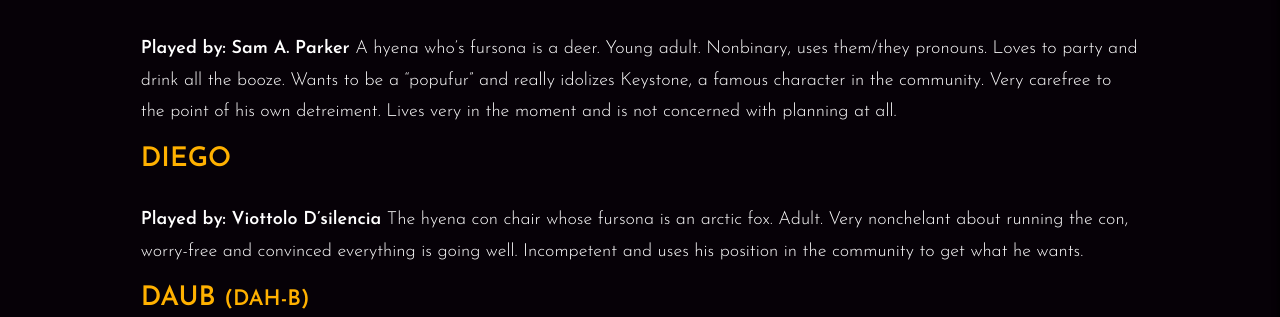
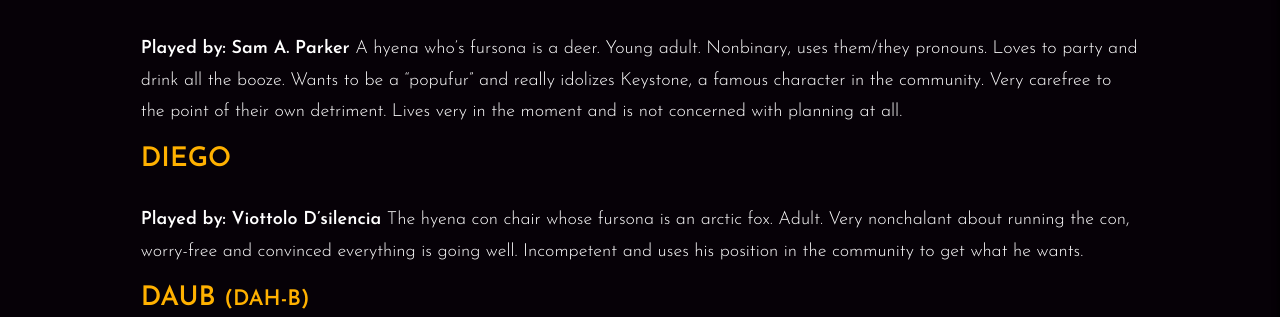
Before and after one commit to blfcweb/biggestlittlefc.github.io, a Jekyll site: the page built from music/style-guide.md, in a window 1280 px wide and 900 px high, scrolled down 1713 px. Shown: the part 221-538 px from the top of the window. Built offline with Jekyll 4.4.1, drawn with Linux system fonts in a browser that asks for light colours.

Commit message:
correct panda typos

```diff
--- a/music/style-guide.md
+++ b/music/style-guide.md
@@ -45,11 +45,11 @@ Our story takes place at one of these conventions.
 
 ### Sahny <small>(Suh-nee)</small>
 
-**Played by: Sam A. Parker** A hyena who's fursona is a deer.  Young adult.  Nonbinary, uses them/they pronouns.  Loves to party and drink all the booze.  Wants to be a "popufur" and really idolizes Keystone, a famous character in the community.  Very carefree to the point of his own detreiment.  Lives very in the moment and is not concerned with planning at all.
+**Played by: Sam A. Parker** A hyena who's fursona is a deer.  Young adult.  Nonbinary, uses them/they pronouns.  Loves to party and drink all the booze.  Wants to be a "popufur" and really idolizes Keystone, a famous character in the community.  Very carefree to the point of their own detriment.  Lives very in the moment and is not concerned with planning at all.
 
 ### Diego
 
-**Played by: Viottolo D'silencia** The hyena con chair whose fursona is an arctic fox.  Adult.  Very nonchelant about running the con, worry-free and convinced everything is going well.  Incompetent and uses his position in the community to get what he wants.
+**Played by: Viottolo D'silencia** The hyena con chair whose fursona is an arctic fox.  Adult.  Very nonchalant about running the con, worry-free and convinced everything is going well.  Incompetent and uses his position in the community to get what he wants.
 
 ### dauB <small>(Dah-B)</small>
 
@@ -116,7 +116,7 @@ BLFC Usage of your work
 <div class="accordion-list">
 
 Art Assets
-: The following OneDrive contains the art assets that will contain files referenced within this document. [Art asset folder][https://1drv.ms/f/s!Akzy2KMRfEttgaGeB6HIB1wD-isE-xE]
+: The following OneDrive contains the art assets that will contain files referenced within this document. <a href="https://1drv.ms/f/s!Akzy2KMRfEttgaGeB6HIB1wD-isE-xE" target="_blank">Art asset folder</a>
 
 Layered Files
 : We are looking to be able to edit these files ourselves to make it easier to fit the images into flyers, the website and for other uses.
```
